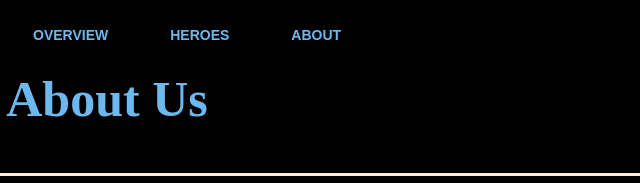
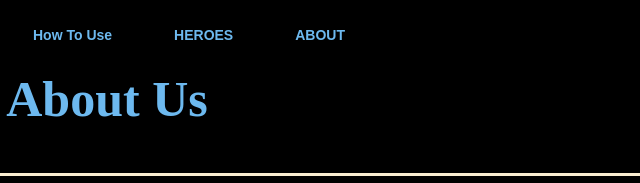
Before and after one commit to Epoyphobia/jayford, a plain HTML site: page Final Project About.html in a window 1280 px wide. Shown: the top 183 px of the page, 533-1173 px from the left. Drawn offline with Linux system fonts and the light colour scheme.

Commit message:
Update Final Project About.html

```diff
--- a/Final Project About.html
+++ b/Final Project About.html
@@ -11,7 +11,7 @@
     <div class="menu"></div>
                 <ul>
                     <li><a href="Final Project Home.html">HOME</a></li>
-                    <li><a href="Final Project2.html">OVERVIEW</a></li>
+                    <li><a href="Final Project2.html">How To Use</a></li>
                     <li><a href="Final Project Heroes.html">HEROES</a></li>
                     <li><a href="Final Project About.html">ABOUT</a></li>
                 </ul>
```
